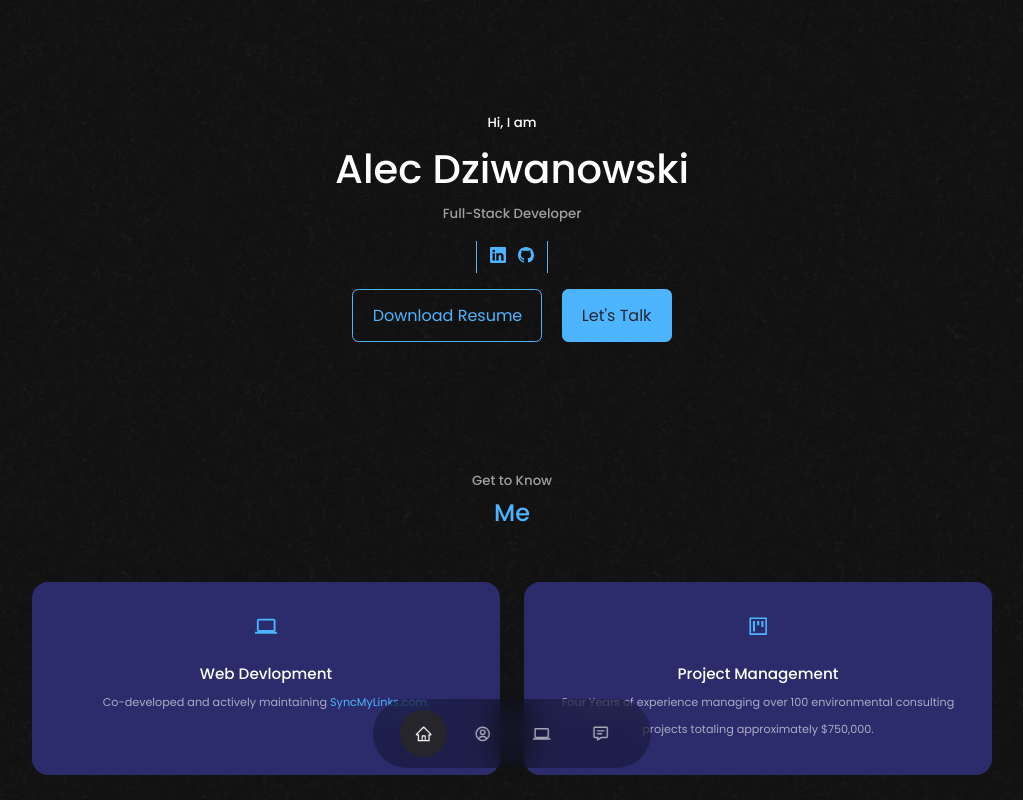
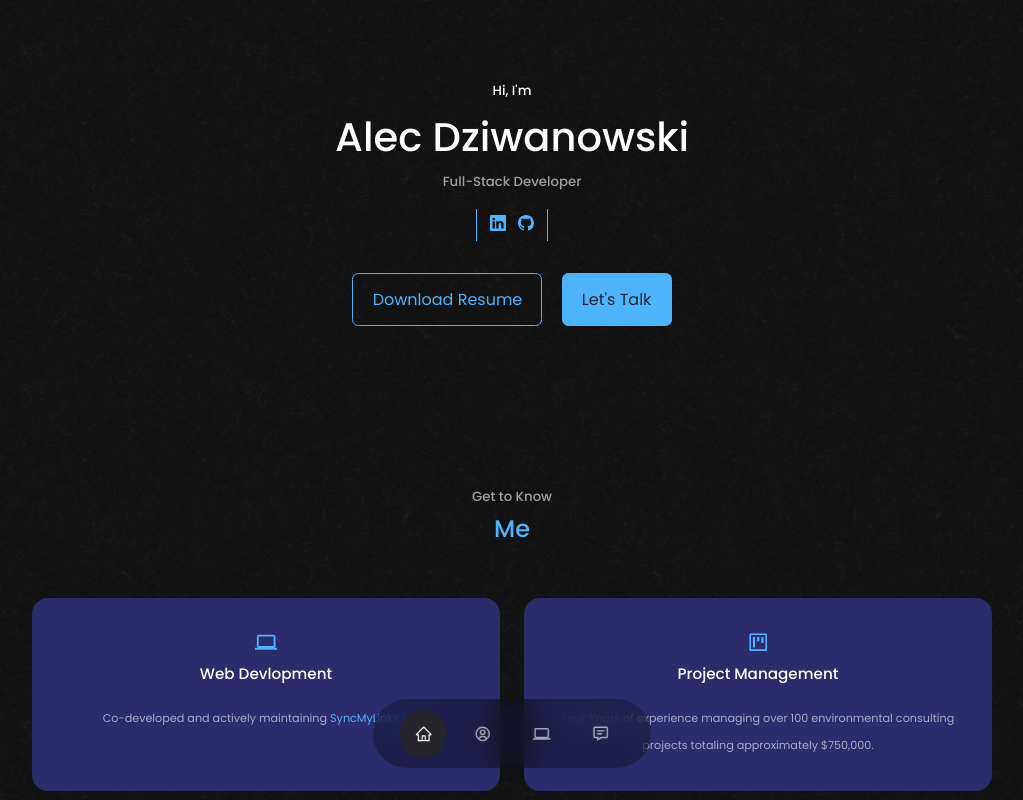
Before and after one commit to AlecDziwanowski/Portfolio, a React (Create React App) app: page / in a window 1280 px wide. Shown: the top 800 px of the page, without its empty margins (128-1151 px from the left). Built offline with nearby package versions, Linux system fonts and the light colour scheme.

Commit message:
minor css changes. changed into wording

```diff
--- a/src/components/about/about.css
+++ b/src/components/about/about.css
@@ -27,11 +27,11 @@
 .about_icon {
     color: var(--color-primary);
     font-size: 1.4rem;
-    margin-bottom: 1rem;
 }
 
 .about_card h5 {
     font-size: 0.95rem;
+    margin-bottom: 1rem;
 }
 
 .about_card small {
--- a/src/components/header/Header.jsx
+++ b/src/components/header/Header.jsx
@@ -8,7 +8,7 @@ const Header = () => {
   return (
     <header>
       <div className='container header_container'>
-        <h5>Hi, I am</h5>
+        <h5>Hi, I'm</h5>
         <h1>Alec Dziwanowski</h1>
         <h5 className='text-light'>Full-Stack Developer</h5>
         <HeaderSocials />
--- a/src/components/header/header.css
+++ b/src/components/header/header.css
@@ -1,12 +1,10 @@
 header {
-    padding-top: 7rem;
+    padding-top: 5rem;
     overflow: hidden;
 }
 
 .header_container {
     text-align: center;
-    height: 100%;
-    position: relative;
 }
 
 
@@ -16,6 +14,7 @@ header {
     display: flex;
     justify-content: center;
     gap: 1.2rem;
+    margin: 2rem 0;
 }
 
 
--- a/src/index.css
+++ b/src/index.css
@@ -133,7 +133,6 @@ img {
 }
 
 .flex-col {
-
     flex-direction: column;
 }
 
```
